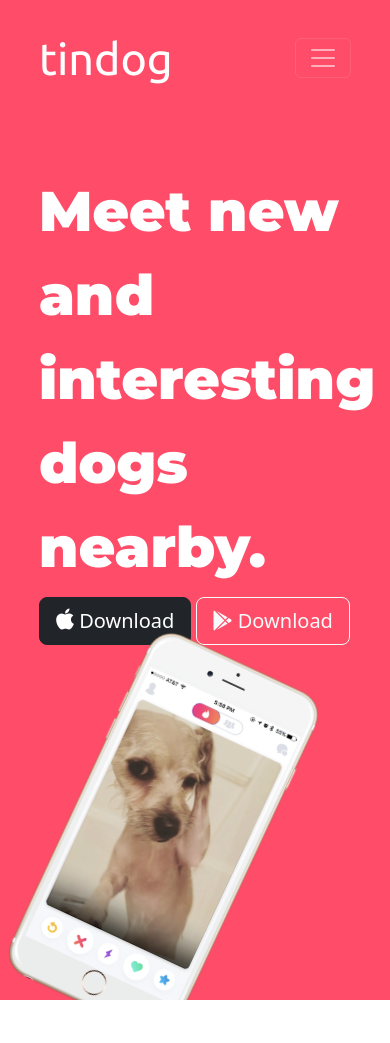
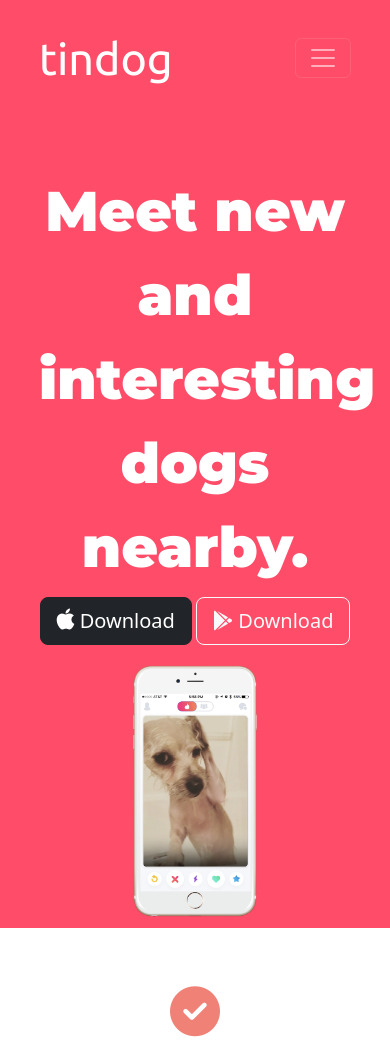
Before and after one commit to vanshitsingh31/tindogprac, a plain HTML site: page index.html in a window 390 px wide. Shown: the top 1043 px of the page. Drawn offline with nearby package versions, Linux system fonts and the light colour scheme.

Commit message:
Update styles.css

```diff
--- a/css/styles.css
+++ b/css/styles.css
@@ -1,18 +1,38 @@
 #title {
   background-color: #ff4c68;
   overflow: hidden;
-  height: 650px;
+  height: auto;
 }
 
-@media (min-width:0px) and (max-width: 1028px) {
+.titleright{
+  position: relative;
+}
+
+.phone{
+  width: 50%;
+  transform: rotate(25deg);
+  position: absolute;
+  right: -10%;
+  top: 0;
+  right: 0;
+  left: 0;
+  bottom: 0;
+  display: block;
+  margin: auto;
+  margin-top: 0;
+}
+
+@media screen and (max-width: 992px) {
   #title{
-    height: 1000px;
+    text-align: center;
   }
 
   .phone{
-    transform: rotate(-25deg);
+    padding-top: 20px;
+    transform: rotate(0deg);
     width: 40%;
     position: static;
+    text-align: center;
   }
 }
 
@@ -29,25 +49,11 @@
 }
 
 
-.phone{
-  width: 60%;
-  transform: rotate(25deg);
-  position: relative;
-  right: -10%;
-}
+
 
 .navbar{
   padding-bottom: 4.5rem;
 }
-
-/* .titleleft{
-  padding-top: 70px;
-}
-
-.titleright{
-  padding-left: 10px;
-  padding-top: 60px;
-} */
 
 .container-fluid{
   padding: 3% 10%;
```
